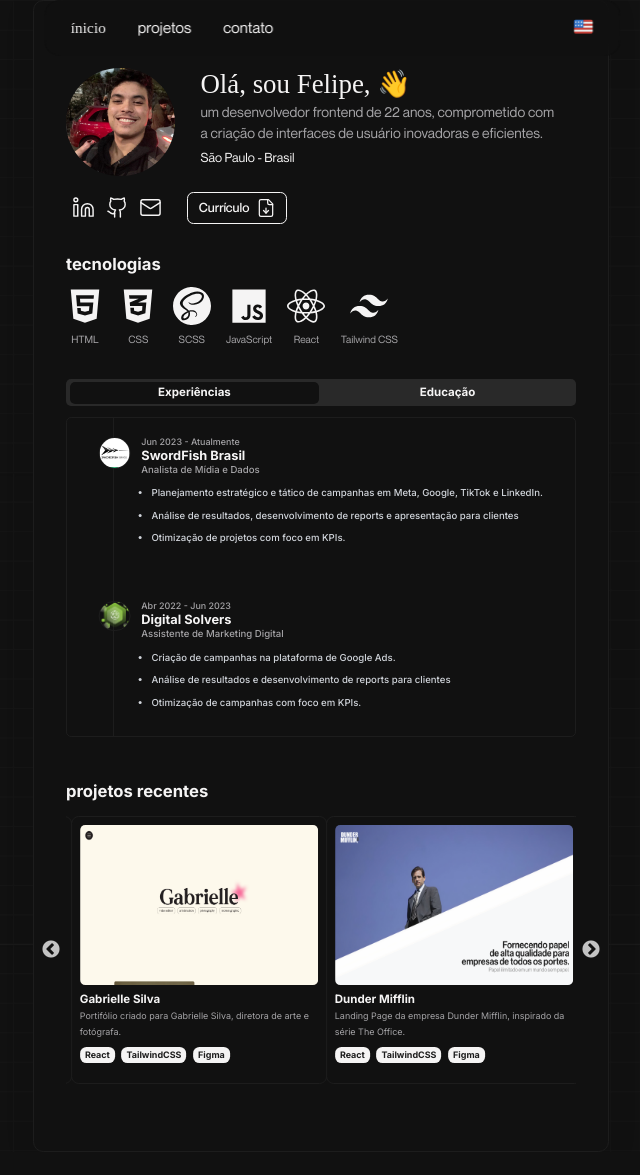
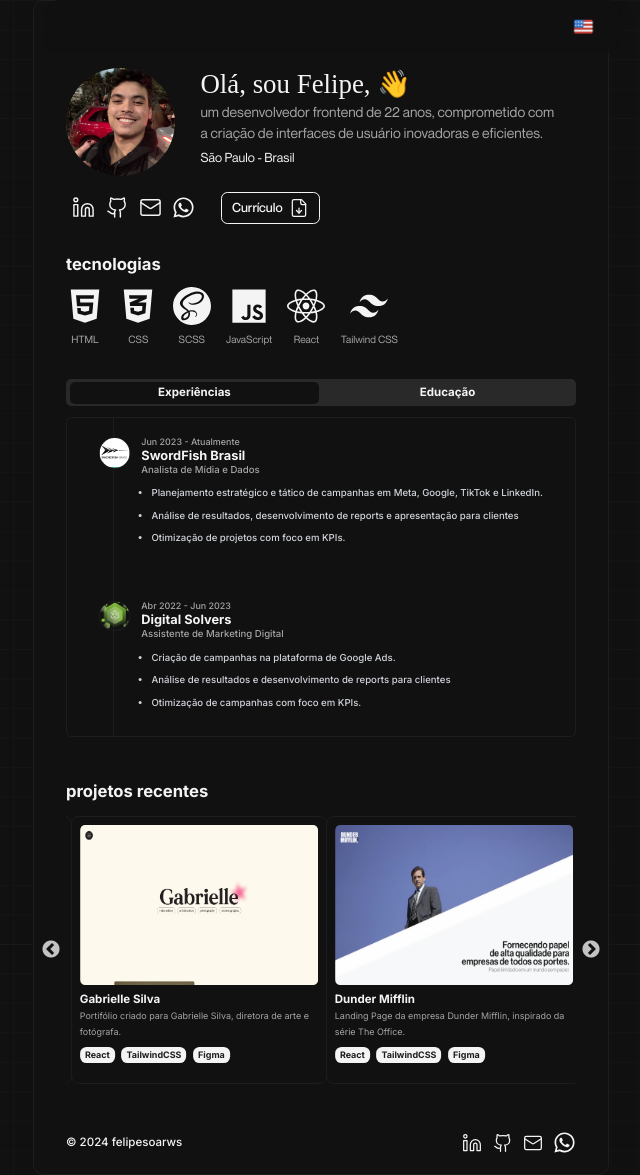
Before and after one commit to felipesoarws/felipesoarws-site, a React (Vite) app: page / in a window 1280 px wide. Shown: the whole page, without its empty margins (319-959 px from the left). Before the commit the page ends 1152 px from the top, so only its background shows below. Built offline with nearby package versions, Linux system fonts and the light colour scheme; a web font is replaced by a local one.

Commit message:
first version finished

```diff
--- a/src/App.jsx
+++ b/src/App.jsx
@@ -2,7 +2,7 @@
 
 import Home from "./pages/home/Home";
 import NotFound from "./pages/notFound/NotFound";
-import AllProjects from "./pages/projects/AllProjects";
+import AllProjects from "./pages/allProjects/AllProjects";
 
 function App() {
   return (
--- a/src/components/aboutMe/AboutMe.jsx
+++ b/src/components/aboutMe/AboutMe.jsx
@@ -4,9 +4,8 @@
 import Me from "../../assets/images/profile.jpg";
 
 // icons
-import { Github, FileDown } from "lucide-react";
-import { Mail } from "lucide-react";
-import { Linkedin } from "lucide-react";
+import { Github, Mail, Linkedin, FileDown } from "lucide-react";
+import { FaWhatsapp } from "react-icons/fa";
 
 const AboutMe = ({ lang }) => {
   const [age, setAge] = useState("");
@@ -95,6 +94,17 @@
               className="transition-all duration-[.3s] ease-in-out scale-1 hover:scale-110"
             />
           </a>
+          <a
+            href="https://wa.me/5511978002480?text=Ol%C3%A1,%20tudo%20bem?%20"
+            target="_blank"
+            rel="noopener noreferrer"
+          >
+            <FaWhatsapp
+              color="#f5f4f4"
+              size={23}
+              className="transition-all duration-[.3s] ease-in-out scale-1 hover:scale-110"
+            />
+          </a>
         </div>
 
         <a
--- /dev/null
+++ b/src/components/footer/Footer.jsx
@@ -0,0 +1,67 @@
+// icons
+import { Github, Mail, Linkedin } from "lucide-react";
+import { FaWhatsapp } from "react-icons/fa";
+
+const year = new Date().getFullYear();
+
+const Footer = () => {
+  return (
+    <footer className="flex justify-between items-center">
+      <div className="font-medium text-[#f5f4f4] text-[1rem] lg:text-[.9vw]">
+        © {year} felipesoarws
+      </div>
+      <div className="flex items-center gap-3 lg:gap-[.8vw]">
+        <a
+          href="https://www.linkedin.com/in/felipesoarws/"
+          target="_blank"
+          rel="noopener noreferrer"
+        >
+          <Linkedin
+            color="#f5f4f4"
+            size={20}
+            strokeWidth={1.5}
+            className="transition-all duration-[.3s] ease-in-out scale-1 hover:scale-110"
+          />
+        </a>
+        <a
+          href="https://github.com/felipesoarws/"
+          target="_blank"
+          rel="noopener noreferrer"
+        >
+          <Github
+            color="#f5f4f4"
+            size={20}
+            strokeWidth={1.5}
+            className="transition-all duration-[.3s] ease-in-out scale-1 hover:scale-110"
+          />
+        </a>
+        <a
+          href="mailto:felipesoarwz@gmail.com"
+          target="_blank"
+          rel="noopener noreferrer"
+        >
+          <Mail
+            color="#f5f4f4"
+            size={20}
+            strokeWidth={1.5}
+            className="transition-all duration-[.3s] ease-in-out scale-1 hover:scale-110"
+          />
+        </a>
+
+        <a
+          href="https://wa.me/5511978002480?text=Ol%C3%A1,%20tudo%20bem?%20"
+          target="_blank"
+          rel="noopener noreferrer"
+        >
+          <FaWhatsapp
+            color="#f5f4f4"
+            size={23}
+            className="transition-all duration-[.3s] ease-in-out scale-1 hover:scale-110"
+          />
+        </a>
+      </div>
+    </footer>
+  );
+};
+
+export default Footer;
--- a/src/components/header/Header.jsx
+++ b/src/components/header/Header.jsx
@@ -42,8 +42,8 @@
   };
 
   return (
-    <header className="fixed bg-[rgba(17,17,17,0.62)] flex justify-between backdrop-blur-[8.6px] border rounded-2xl border-solid border-[rgba(17,17,17,0.3)] z-[1000] top-0 w-[100%] py-[1.2rem] px-[2rem] translate-x-[-1.7rem] lg:w-[45vw] lg:translate-x-[-1.7vw] lg:py-[1.2vw] lg:px-[2vw] ">
-      <nav>
+    <header className="fixed bg-[rgba(17,17,17,0.62)] flex flex-row-reverse justify-between backdrop-blur-[8.6px] border rounded-2xl border-solid border-[rgba(17,17,17,0.3)] z-[1000] top-0 w-[100%] py-[1.2rem] px-[2rem] translate-x-[-1.7rem] lg:w-[45vw] lg:translate-x-[-1.7vw] lg:py-[1.2vw] lg:px-[2vw] ">
+      {/*   <nav>
         <ul className="flex gap-6 lg:gap-[2.5vw]">
           <li
             className={`${
@@ -79,7 +79,7 @@
             )}
           </li>
         </ul>
-      </nav>
+      </nav> */}
       <div>
         <img
           src={euaIcon}
--- /dev/null
+++ b/src/pages/allProjects/AllProjects.jsx
@@ -0,0 +1,101 @@
+import { useEffect, useState } from "react";
+import "../../styles/fonts.css";
+
+// data
+import projects from "../../data/projects.json";
+
+// components
+import Header from "../../components/header/Header";
+import Footer from "../../components/footer/Footer";
+
+const Home = () => {
+  const [language, setLanguage] = useState("");
+  const recentProjects = projects.sort((a, b) => b.id - a.id);
+
+  useEffect(() => {
+    const savedLang = localStorage.getItem("language");
+    if (savedLang) {
+      setLanguage(savedLang);
+    } else {
+      setLanguage("BR");
+    }
+  }, []);
+
+  return (
+    <div className="flex items-center justify-center">
+      <div className="bg-[#111111] relative overflow-hidden shadow-[0_4px_30px_rgba(0,0,0,0.1)] p-8 w-[100%] lg:border lg:border-[#1d1d1d] lg:rounded-[.8vw] lg:w-[45vw] lg:py-[1.5vw]">
+        <Header path={"projects"} setLang={setLanguage} />
+        <main className="my-8 lg:my-[3.7vw]">
+          <div className="gap-[2rem] my-3 lg:my-[.9vw] lg:gap-[2vw] flex flex-col items-center ">
+            {recentProjects.map((project, id) => (
+              <div key={id} className="lg:translate-x-[.4vw]">
+                {language === "BR" ? (
+                  <a
+                    href={project.projectLink}
+                    target="_blank"
+                    rel="noopener noreferrer"
+                  >
+                    <ProjectItem
+                      cover={project.desktopBackground}
+                      title={project.projectName}
+                      desc={project.projectDescBR}
+                      stacks={project.builtWith}
+                    />
+                  </a>
+                ) : (
+                  <a
+                    href={project.projectLink}
+                    target="_blank"
+                    rel="noopener noreferrer"
+                  >
+                    <ProjectItem
+                      cover={project.desktopBackground}
+                      title={project.projectName}
+                      desc={project.projectDescEN}
+                      stacks={project.builtWith}
+                    />
+                  </a>
+                )}
+              </div>
+            ))}
+          </div>
+        </main>
+        <Footer />
+      </div>
+    </div>
+  );
+};
+
+export default Home;
+
+const ProjectItem = ({ cover, title, desc, stacks }) => {
+  return (
+    <div className="border border-[#1d1d1d]  rounded-md p-3 lg:rounded-[.6vw] lg:p-[.6vw] lg:w-[35vw] overflow-hidden transition-all duration-[.3s] ease-in-out hover:bg-[#1d1d1d18]">
+      <div>
+        <img
+          src={cover}
+          alt={title}
+          className="min-h-[10rem] rounded-md lg:rounded-[.4vw] lg:h-[20vw] w-[100%] object-fill  overflow-hidden"
+        />
+      </div>
+      <div className="my-3 flex flex-col lg:my-[.8vw] lg:gap-[.2vw]">
+        <h2 className="font-bold text-[#f5f4f4] text-[1rem] lg:text-[1.3vw]">
+          {title}
+        </h2>
+        <p className=" text-[#a5a4a7] leading-4 text-[.9rem] lg:text-[.9vw] ">
+          {desc}
+        </p>
+        <div className=" my-3 flex gap-2 text-[.8rem] lg:my-[.5vw] lg:gap-[.5vw] lg:text-[.8vw]">
+          {stacks.map((stack, id) => (
+            <span
+              key={id}
+              className="font-bold bg-[#f5f4f4] text-[#1d1d1d] py-[.1rem] px-[.4rem] rounded-md lg:py-[.1vw] lg:px-[.4vw] lg:rounded-[.5vw]"
+            >
+              {stack}
+            </span>
+          ))}
+        </div>
+      </div>
+    </div>
+  );
+};
--- a/src/pages/home/Home.jsx
+++ b/src/pages/home/Home.jsx
@@ -7,6 +7,7 @@
 import Projects from "../../components/projects/Projects";
 import Technologies from "../../components/technologies/Technologies";
 import WorkAndEducation from "../../components/workAndEducation/WorkAndEducation";
+import Footer from "../../components/footer/Footer";
 
 const Home = () => {
   const [language, setLanguage] = useState("");
@@ -30,6 +31,7 @@
           <WorkAndEducation lang={language} />
           <Projects lang={language} />
         </main>
+        <Footer />
       </div>
     </div>
   );
--- a/src/pages/projects/AllProjects.jsx
+++ /dev/null
@@ -1,29 +0,0 @@
-import { useEffect, useState } from "react";
-import "../../styles/fonts.css";
-
-// components
-import Header from "../../components/header/Header";
-
-const AllProjects = () => {
-  const [language, setLanguage] = useState("");
-
-  useEffect(() => {
-    const savedLang = localStorage.getItem("language");
-    if (savedLang) {
-      setLanguage(savedLang);
-    } else {
-      setLanguage("BR");
-    }
-  }, []);
-
-  return (
-    <div className="flex items-center justify-center ">
-      <div className="bg-[#111111]  overflow-hidden shadow-[0_4px_30px_rgba(0,0,0,0.1)] p-8 w-[100%] lg:border lg:border-[#1d1d1d] lg:rounded-[.8vw] lg:w-[45vw] lg:py-[1.5vw]">
-        <Header path={"projects"} setLang={setLanguage} />
-        <main className="my-8 lg:my-[3vw]"></main>
-      </div>
-    </div>
-  );
-};
-
-export default AllProjects;
```
